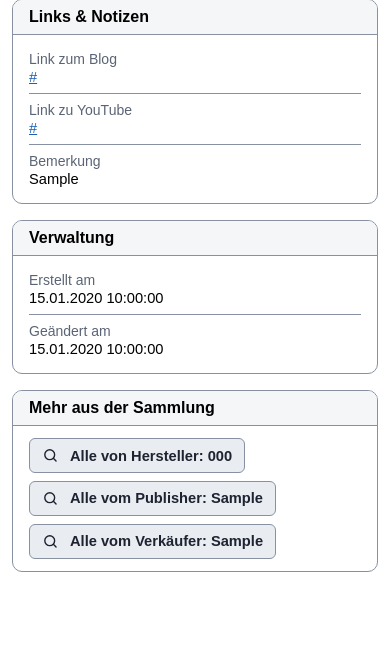
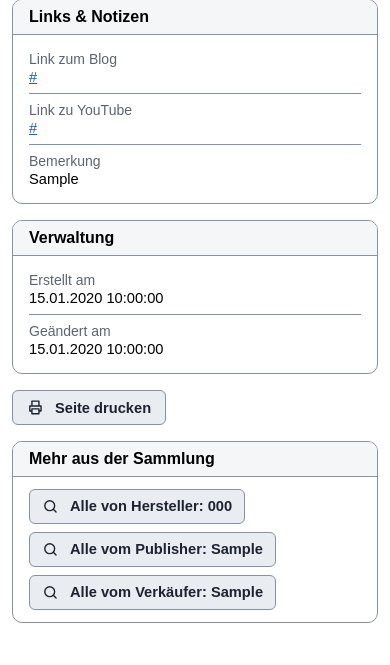
Before and after one commit to Jungsis-Corner/sammlungsdatenbank, a PHP site: page /sammlung/view.php?page=1&sort=Bezeichnung&dir=asc&id=1 in a window 390 px wide. Shown: the part 2040-2705 px from the top of the page. Before the commit the page ends 2612 px from the top, so only its background shows below. Run offline with PHP 8.4, Linux system fonts and the light colour scheme; the visitor is signed in with stand-in values (Sample User, id 1); tables that the repository leaves empty hold one stand-in row (values such as "Sample post"); some libraries are stand-ins or nearby versions.

Commit message:
Knopf „Drucken“ auf Detailseite (Werkzeugleiste, auf dem iPhone am Ende der Seite) und Statistik; detail.css/js v=2, verwaltung.js v=3, statistik.css v=2
Co-Authored-By: Claude Sonnet 5.5 <noreply@anthropic.com>

```diff
--- a/assets/detail.css
+++ b/assets/detail.css
@@ -69,10 +69,13 @@ dialog.loesch-dialog h2{ margin:0 0 var(--s2); font-size:var(--fs-lg); }
 .loesch-knoepfe .btn{ display:inline-flex; align-items:center; gap:6px; padding:8px 14px; border-radius:var(--r-sm); cursor:pointer; font:inherit; font-weight:600; }
 
 /* ---------- iPhone: Aktionsleiste unten, Werkzeugleiste aus ---------- */
+.detail-drucken-unten{ display:none; }
 .aktionsleiste{ display:none; }
 @media (max-width:599px){
   body{ padding:12px 12px calc(88px + env(safe-area-inset-bottom)); }
   .detail-werkzeug{ display:none; }
+  .detail-drucken-unten{ display:block; margin-top:var(--s4); }
+  .detail-drucken-unten .btn{ display:inline-flex; align-items:center; gap:6px; padding:8px 14px; border-radius:var(--r-sm); cursor:pointer; font:inherit; font-weight:600; }
   .aktionsleiste{
     display:flex; position:fixed; left:0; right:0; bottom:0; z-index:1800; background:var(--surface);
     border-top:1px solid var(--border); padding-bottom:env(safe-area-inset-bottom);
--- a/assets/detail.js
+++ b/assets/detail.js
@@ -1,5 +1,6 @@
 /*
  * detail.js – Detailseite (view.php), Phase 5c
+ *  - [data-drucken]: Druckdialog des Browsers (window.print), Darstellung in print.css
  *  - [data-lightbox]: Bild groß in <dialog id="lb"> (Schließen-Knopf, Esc und Tipp auf den Rand schließen; der Dialog fängt den Fokus selbst)
  *  - [data-loeschen] / [data-loeschen-zu]: Bestätigungsdialog zum Löschen (das Formular sendet per POST mit CSRF an delete.php)
  *  - Wischen nach links/rechts auf Touch-Geräten: nächster/vorheriger Eintrag (Ziele stehen in data-next/data-prev am <main>)
@@ -15,6 +16,11 @@
     if (!dlg) return;
     if (typeof dlg.close === 'function') dlg.close(); else dlg.removeAttribute('open');
   }
+
+  /* ---------- Drucken ---------- */
+  Array.prototype.forEach.call(document.querySelectorAll('[data-drucken]'), function (b) {
+    b.addEventListener('click', function () { window.print(); });
+  });
 
   /* ---------- Bild groß ---------- */
   var lb = document.getElementById('lb');
--- a/assets/statistik.css
+++ b/assets/statistik.css
@@ -44,3 +44,6 @@ table.st-tabelle{ width:100%; border-collapse:collapse; }
 .st-tabelle th, .st-tabelle td{ padding:var(--s2) var(--s3); text-align:left; border-bottom:1px solid var(--border); }
 .st-tabelle thead th{ background:var(--surface-2); font-size:var(--fs-sm); }
 .st-tabelle .is-numeric{ text-align:right; font-variant-numeric:tabular-nums; }
+
+.st-kopf{ display:flex; align-items:center; justify-content:space-between; gap:var(--s3); flex-wrap:wrap; margin:0 0 var(--s3); }
+.st-kopf h1{ margin:0; }
--- a/assets/verwaltung.js
+++ b/assets/verwaltung.js
@@ -4,6 +4,7 @@
  *  - button[data-loeschen]: Löschen-Dialog (#loeschDialog) füllen und öffnen. data-id, data-name; data-sperre = Text, wenn Löschen gesperrt ist
  *    (Knopf „Löschen“ dann ausgeblendet); data-hinweis = Zusatztext, wenn gelöscht werden darf.
  *  - button[data-merge-pruefen]: Zusammenführen bestätigen (#mergeDialog); das Formular #mergeForm wird erst nach dem Dialog gesendet.
+ *  - [data-drucken]: Druckdialog des Browsers
  *  - tr.zeile-klick[data-href]: Tipp/Klick auf die Zeile öffnet den Eintrag zum Bearbeiten (der Name bleibt der echte Link)
  *  - [data-dialog-zu]: Dialog schließen; Tipp auf den Rand schließt ebenfalls.
  */
@@ -18,6 +19,11 @@
   });
   Array.prototype.forEach.call(document.querySelectorAll('[data-dialog-zu]'), function (b) {
     b.addEventListener('click', function () { var d = b.closest('dialog'); if (d) zu(d); });
+  });
+
+  /* ---------- Drucken (Statistik) ---------- */
+  Array.prototype.forEach.call(document.querySelectorAll('[data-drucken]'), function (b) {
+    b.addEventListener('click', function () { window.print(); });
   });
 
   /* ---------- Zeile antippen = Bearbeiten ---------- */
--- a/inc_head_admin.php
+++ b/inc_head_admin.php
@@ -2,7 +2,7 @@
 <title><?= htmlspecialchars(($page_title ?? 'Verwaltung') . ' – Sammlung') ?></title>
 <meta name="viewport" content="width=device-width, initial-scale=1, viewport-fit=cover">
 <script src="/sammlung/assets/theme-toggle.js?v=6"></script>
-<script src="/sammlung/assets/verwaltung.js?v=2" defer></script>
+<script src="/sammlung/assets/verwaltung.js?v=3" defer></script>
 <link rel="stylesheet" href="/sammlung/assets/nav.css?v=1">
 <link rel="stylesheet" href="/sammlung/assets/verwaltung.css?v=3">
 <link rel="stylesheet" href="/sammlung/assets/base.css?v=3">
--- a/inc_icons.php
+++ b/inc_icons.php
@@ -28,6 +28,7 @@ const ICON_PATHS = [
     'layers'   => '<path d="m12 3 9 5-9 5-9-5z"/><path d="m3 13 9 5 9-5"/>',
     'file'     => '<path d="M6 3h8l4 4v14H6z"/><path d="M14 3v4h4M9 12h6M9 16h6"/>',
     'image'    => '<rect x="3" y="4" width="18" height="16" rx="2"/><circle cx="9" cy="10" r="1.5"/><path d="m21 17-5-5-8 8"/>',
+    'print'    => '<path d="M7 9V3h10v6M7 17H4v-7h16v7h-3M7 14h10v7H7z"/>',
     'copy'     => '<rect x="9" y="9" width="11" height="11" rx="2"/><path d="M5 15V6a2 2 0 0 1 2-2h9"/>',
     'save'     => '<path d="M5 3h11l4 4v14H5z"/><path d="M8 3v6h8M8 21v-7h8v7"/>',
     'close'    => '<path d="M6 6l12 12M18 6 6 18"/>',
--- a/view.php
+++ b/view.php
@@ -290,10 +290,10 @@ $hatBild = (bool)image_parse($bild);
 <title><?= $e($pageTitle) ?></title>
 <script src="/sammlung/assets/theme-toggle.js?v=6"></script>
 <link rel="stylesheet" href="/sammlung/assets/nav.css?v=1">
-<link rel="stylesheet" href="/sammlung/assets/detail.css?v=1">
+<link rel="stylesheet" href="/sammlung/assets/detail.css?v=2">
 <link rel="stylesheet" href="/sammlung/assets/base.css?v=3">
 <link rel="stylesheet" href="/sammlung/assets/print.css?v=2" media="print">
-<script src="/sammlung/assets/detail.js?v=1" defer></script>
+<script src="/sammlung/assets/detail.js?v=2" defer></script>
 </head>
 <body class="view-page">
 <a class="skip-link" href="#inhalt">Zum Inhalt springen</a>
@@ -313,6 +313,7 @@ $hatBild = (bool)image_parse($bild);
     <?= $navBtn('btn btn-nav', (bool)$prev_id, $prevHref, $prev_id ? 'Vorheriger Datensatz' : 'Kein vorheriger Datensatz', icon('back') . ' Vorheriger') ?>
     <?= $navBtn('btn btn-nav', (bool)$next_id, $nextHref, $next_id ? 'Nächster Datensatz' : 'Kein nächster Datensatz', 'Nächster ' . icon('forward')) ?>
     <?= $navBtn('btn btn-nav', $hatLetzte, $lastHref, $hatLetzte ? 'Letzter Datensatz' : 'Kein letzter Datensatz', 'Letzte ' . icon('forward')) ?>
+    <button type="button" class="btn" data-drucken><?= icon('print') ?> Drucken</button>
     <?php if (!$is_guest): ?>
       <span class="spacer"></span>
       <a class="btn btn-edit" href="<?= $e($editHref) ?>"><?= icon('edit') ?> Bearbeiten</a>
@@ -441,6 +442,8 @@ tr_meta('Link zu YouTube', $ytHtml, true);
         ?>
       </div>
 
+      <div class="detail-drucken-unten"><button type="button" class="btn" data-drucken><?= icon('print') ?> Seite drucken</button></div>
+
       <?php if ($verwandt): ?>
       <section class="dgruppe verwandt">
         <h2>Mehr aus der Sammlung</h2>
```
Also changed, not shown: statistik.php (+5 -2 lines).
